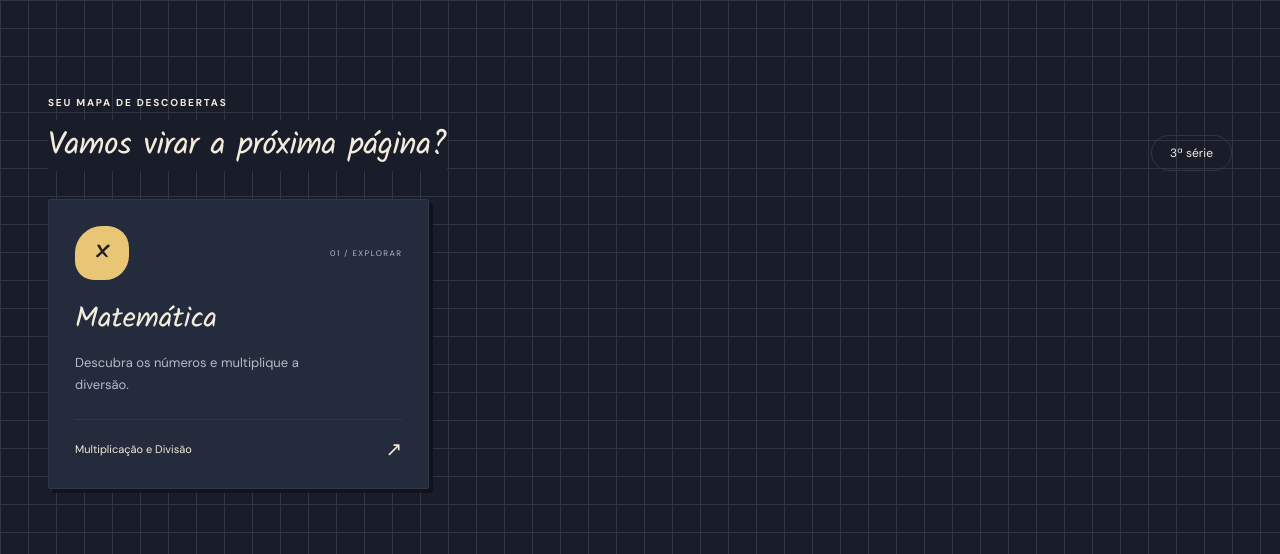
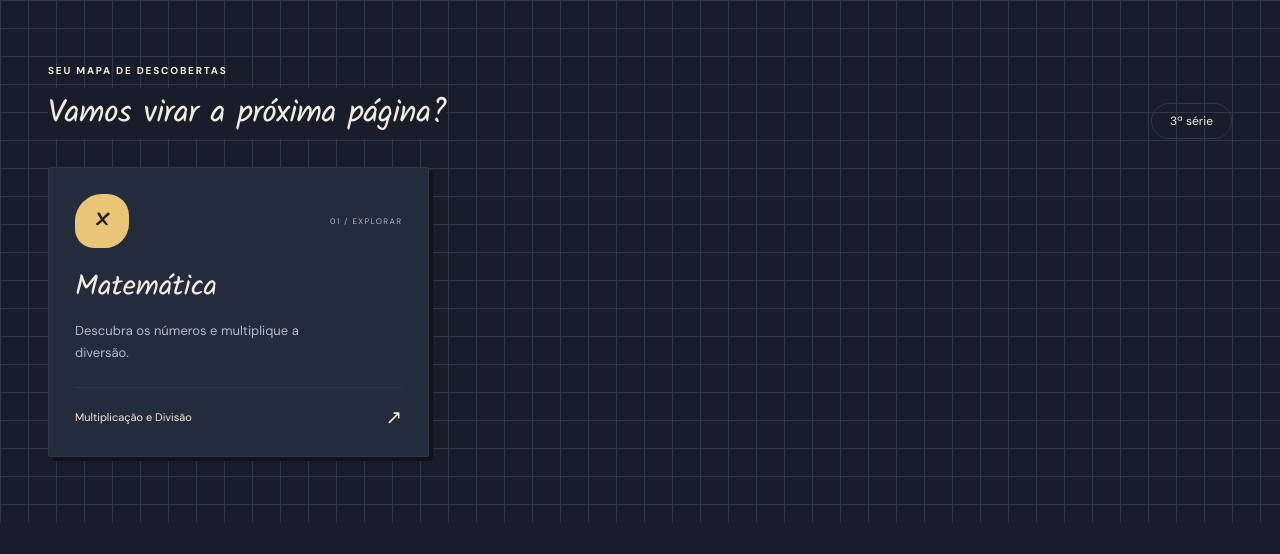
Before and after one commit to bhmoptions/bena-studies-site, a plain HTML site: page index.html in a window 1280 px wide. Shown: the part 616-1170 px from the top of the page. After the commit the page ends 1138 px from the top, so only its background shows below. Drawn offline with Linux system fonts and the light colour scheme; no server answers.

Commit message:
style: reduce vertical spacing in header by 50%

```diff
--- a/index.html
+++ b/index.html
@@ -1,2 +1,2 @@
 <!doctype html>
-<html lang="pt-BR"><head><meta charset="utf-8"><meta name="viewport" content="width=device-width, initial-scale=1"><title>Bena Studies • Caderno Noturno</title><link rel="icon" href="assets/images/favicon.svg"><link rel="stylesheet" href="assets/site.css?v=header-dark"></head><body data-design="caderno-dark"><div id="app"></div><script src="config/site.js"></script><script src="conteudo/catalogo.js"></script><script src="assets/componentes/feedback.js"></script><script src="config/pontuacao.js"></script><script src="assets/componentes/pontuacao.js"></script><script src="assets/site.js?v=header-dark"></script><script type="module" src="assets/componentes/auth.js"></script></body></html>
+<html lang="pt-BR"><head><meta charset="utf-8"><meta name="viewport" content="width=device-width, initial-scale=1"><title>Bena Studies • Caderno Noturno</title><link rel="icon" href="assets/images/favicon.svg"><link rel="stylesheet" href="assets/site.css?v=header-dark-2"></head><body data-design="caderno-dark"><div id="app"></div><script src="config/site.js"></script><script src="conteudo/catalogo.js"></script><script src="assets/componentes/feedback.js"></script><script src="config/pontuacao.js"></script><script src="assets/componentes/pontuacao.js"></script><script src="assets/site.js?v=header-dark-2"></script><script type="module" src="assets/componentes/auth.js"></script></body></html>
```
Also changed, not shown: assets/site.css (+2 -2 lines).
